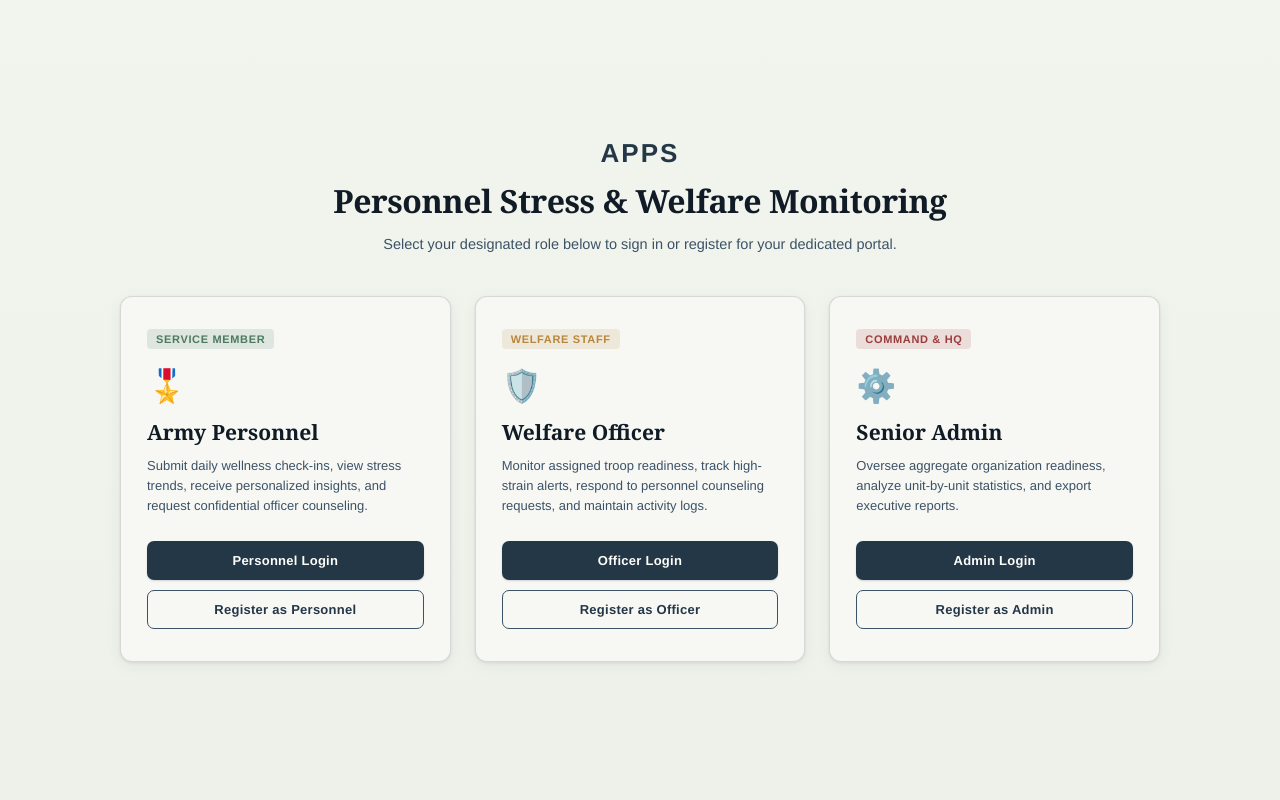
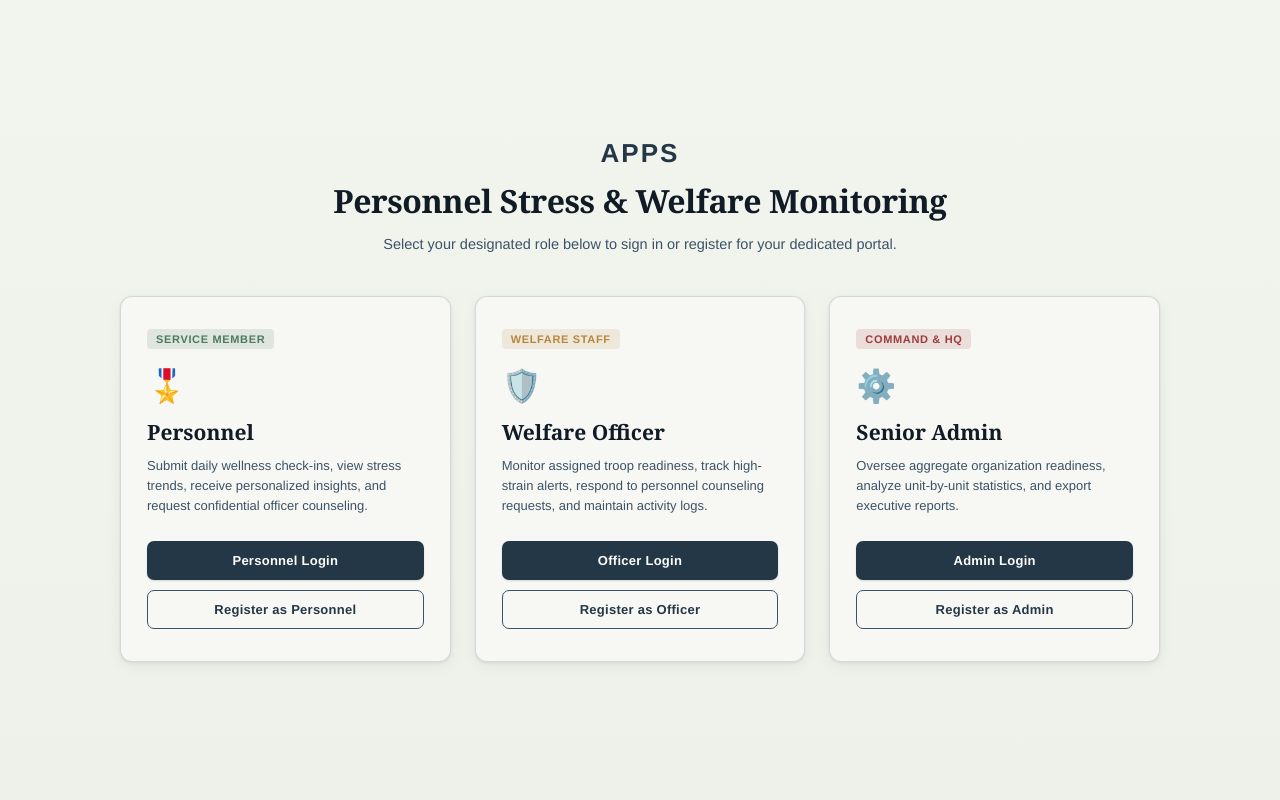
Before and after one commit to Poetrixx123-D/APPS, a Flask app: page / in a window 1280 px wide. Run offline with Flask 3, Linux system fonts and the light colour scheme; parts of the project's set-up code (start-up, migrations or seed data) failed here and were passed over.

Commit message:
Change Army Personnel to Personnel in portal and app

```diff
--- a/backend/app.py
+++ b/backend/app.py
@@ -578,10 +578,10 @@ def _handle_login(expected_role, template_args):
                     role_label = "Welfare Officer" if actual_role == "officer" else "Senior Admin"
                     error = f"This account is registered as a {role_label}. Please use the {role_label} Portal."
                 elif expected_role == "officer":
-                    role_label = "Army Personnel" if actual_role == "personnel" else "Senior Admin"
+                    role_label = "Personnel" if actual_role == "personnel" else "Senior Admin"
                     error = f"Access denied: This account is registered as {role_label}, not a Welfare Officer."
                 elif expected_role == "admin":
-                    role_label = "Army Personnel" if actual_role == "personnel" else "Welfare Officer"
+                    role_label = "Personnel" if actual_role == "personnel" else "Welfare Officer"
                     error = f"Access denied: This account is registered as {role_label}, not a Senior Admin."
             else:
                 record_login_fail(key)
--- a/backend/templates/portal.html
+++ b/backend/templates/portal.html
@@ -22,7 +22,7 @@
     <div class="portal-card">
       <div class="badge-role badge-personnel">Service Member</div>
       <div class="portal-icon">🎖️</div>
-      <h2>Army Personnel</h2>
+      <h2>Personnel</h2>
       <p>Submit daily wellness check-ins, view stress trends, receive personalized insights, and request confidential officer counseling.</p>
       <div class="btn-group">
         <a href="/login" class="btn">Personnel Login</a>
```
